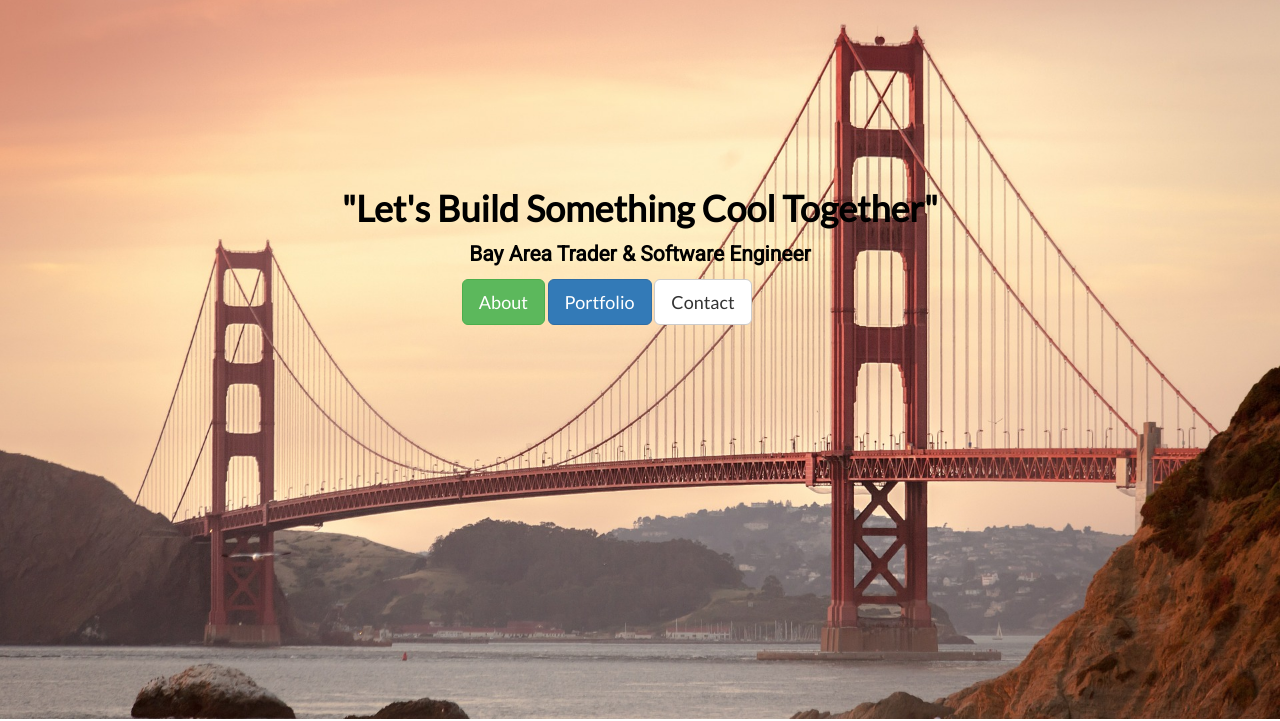
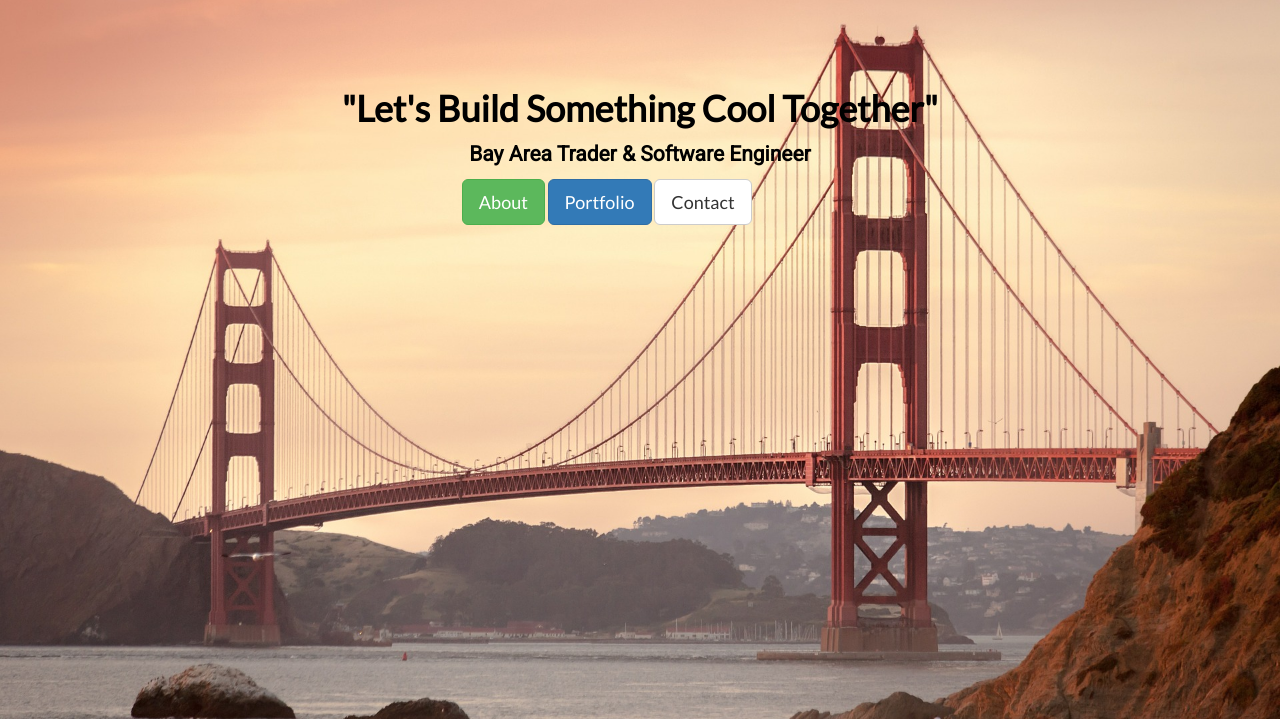
Before and after one commit to josh432/josh432.github.io, a plain HTML site: page index.html in a window 1280 px wide. Shown: the part 81-802 px from the top of the page. Drawn offline with nearby package versions, Linux system fonts and the light colour scheme.

Commit message:
fixing style

```diff
--- a/joshboot.css
+++ b/joshboot.css
@@ -47,8 +47,10 @@ p {
 }
 
 ul.bigtitle {
-    padding-top: 25rem;
+    /*padding-top: 25rem;*/
     list-style-type: none;
+    position: relative;
+    top: 150px;
 
 }
 
```
